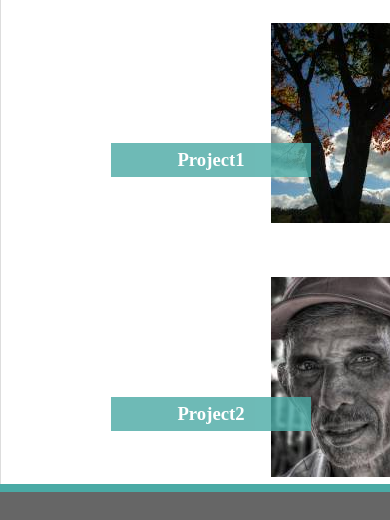
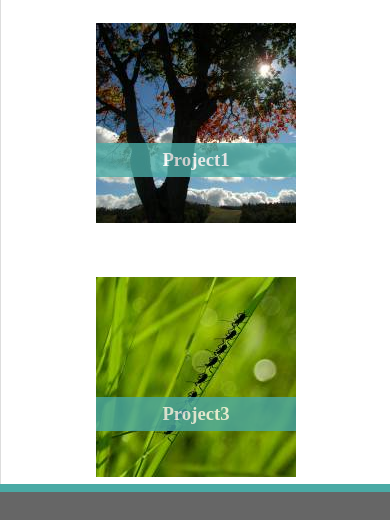
Before and after one commit to wrrrg/Responsive-Portfolio, a plain HTML site: page portfolio.html in a window 390 px wide. Shown: the part 278-798 px from the top of the page. Drawn offline with Linux system fonts and the light colour scheme.

Commit message:
finished 768px queries

```diff
--- a/assets/css/style.css
+++ b/assets/css/style.css
@@ -269,7 +269,7 @@ footer {
 
 
 @media only screen and (max-width: 768px) {
-  /* Main Content CSS */
+  /* Main Content CSS 768px */
 
   .main-container {
     width: 720px;
@@ -342,7 +342,7 @@ footer {
 
   }
 
-  /* Contact CSS */
+  /* Contact CSS 768px */
 
   .contact-message {
     height: 200px;
@@ -369,6 +369,48 @@ footer {
     margin-top: 20px;
   }
 
+/* Portfolio CSS 768px */
+/* Portfolio Main CSS */
 
+  .main-content-portfolio h1{
+    padding-left: 20px;
+    padding-right: 20px;
+  }
+
+  .portfolio-image-links {
+    width: 100%;
+    margin: auto;
+    padding: 0;
+    display: grid;
+    grid-row-gap: 50px;
+    grid-template-columns: 1fr 1fr;
+    /* grid-template-rows: 100vh; */
+  }
+
+  .portfolio-img {
+    display: flex;
+    align-items: center;
+    justify-content: center;
+    width: 100%;
+    position: relative;
+  }
+
+  .portfolio-text {
+    background: none repeat scroll 0 0 #4aaaa5;
+    opacity: 0.8;
+    top:120px;
+    width: 200px;
+    padding: 0;
+    text-align: center;
+    left: 75px;
+    text-align: top;
+    color: white;
+    position: absolute;
+  }
+
+  .portfolio-text h3 {
+    padding: 3px;
+    margin: 3px;
+  }
 
 }
```
